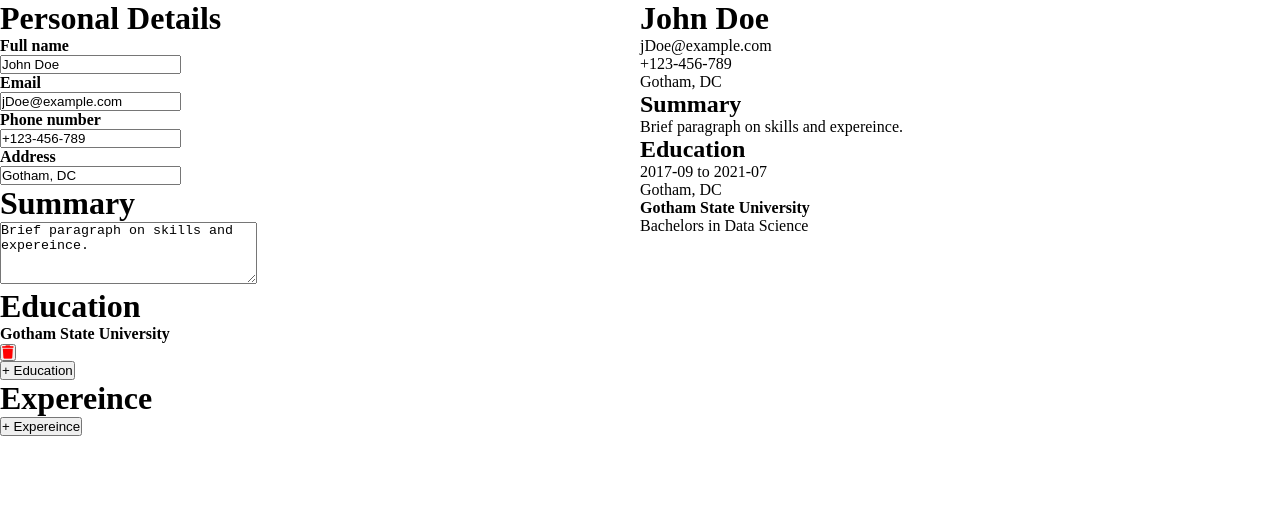
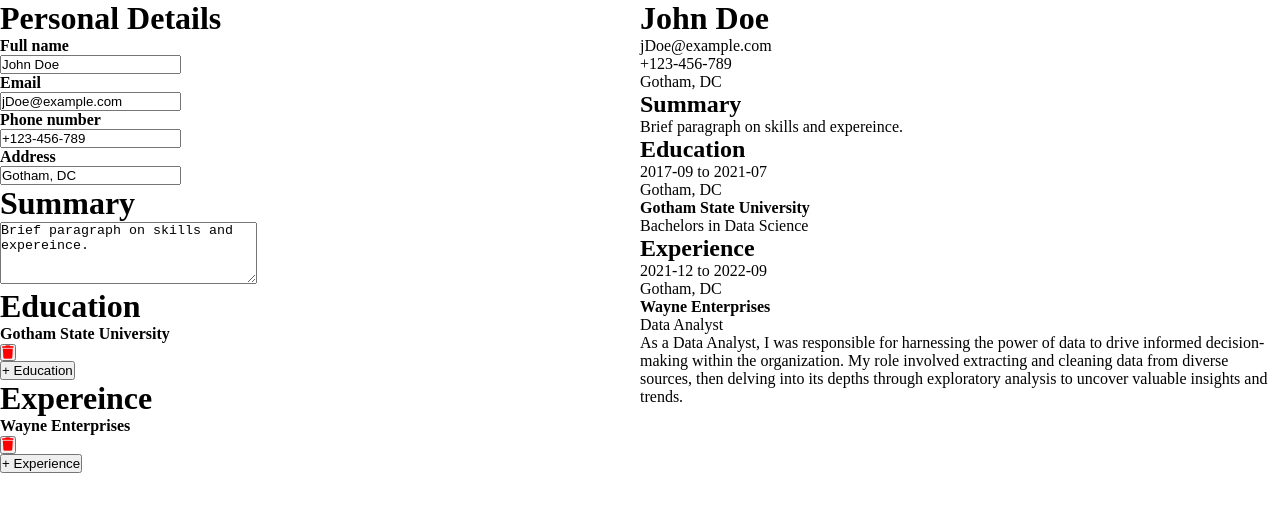
Before and after one commit to headlessNode/CV-application, a React (Vite) app: page / in a window 1280 px wide. Shown: the top 512 px of the page. Built offline with nearby package versions, Linux system fonts and the light colour scheme.

Commit message:
Add expereince section to cv - change date format in expereince forma - add expereince addition logic - add expereince deletion logic

```diff
--- a/src/App.jsx
+++ b/src/App.jsx
@@ -52,7 +52,32 @@ function CvEducation({ education }) {
     )
 }
 
-function Cv({ name, email, number, address, summary, education }) {
+function CvExperience({ experience }) {
+    return (
+        <div className="cv-expereince">
+            <h2>Experience</h2>
+            {experience.map((exp) => {
+                return (
+                    <div className="exp-deets" key={uuidv4()}>
+                        <div className="date-loc">
+                            <p>{`${exp.startDate} to ${exp.endDate}`}</p>
+                            <p>{`${exp.city}`}</p>
+                        </div>
+                        <div className="org">
+                            <h4>{`${exp.org}`}</h4>
+                            <p>{`${exp.position}`}</p>
+                        </div>
+                        <div className="exp-summary">
+                            <p>{`${exp.summary}`}</p>
+                        </div>
+                    </div>
+                )
+            })}
+        </div>
+    )
+}
+
+function Cv({ name, email, number, address, summary, education, experience }) {
     return (
         <div className="cv">
             <CvHeader
@@ -63,19 +88,28 @@ function Cv({ name, email, number, address, summary, education }) {
             />
             <CvSummary summary={summary} />
             <CvEducation education={education} />
+            <CvExperience experience={experience} />
         </div>
     )
 }
 
-function ExpereinceForm() {
+function ExperienceForm({ handleAddExperience }) {
     function addExperience(e) {
         const expContainer = e.target.parentElement.parentElement
         const expDeets = expContainer.querySelector('.experience-deets')
         const addExp = expContainer.querySelector('.add-exp')
-        const form = expContainer.querySelector('.experience-form')
-        form.style.display = 'none'
+        const formContainer = expContainer.querySelector('.experience-form')
+        const form = formContainer.querySelector('form')
+        formContainer.style.display = 'none'
         expDeets.style.display = 'block'
         addExp.style.display = 'block'
+        const formData = new FormData(form)
+        const formDataObject = {}
+        formData.forEach((value, key) => {
+            formDataObject[key] = value
+        })
+        handleAddExperience(formDataObject)
+        form.reset()
     }
 
     function cancelExpAddition(e) {
@@ -94,27 +128,32 @@ function ExpereinceForm() {
                 <label>
                     <h4>Company Name</h4>
                 </label>
-                <input type="text" />
+                <input type="text" name="org" autoComplete="off" />
                 <label>
                     <h4>Position Title</h4>
                 </label>
-                <input type="text" />
+                <input type="text" name="position" autoComplete="off" />
                 <label>
                     <h4>Start Date</h4>
                 </label>
-                <input type="date" />
+                <input type="month" name="startDate" autoComplete="off" />
                 <label>
                     <h4>End Date</h4>
                 </label>
-                <input type="date" />
+                <input type="month" name="endDate" autoComplete="off" />
                 <label>
                     <h4>Location</h4>
                 </label>
-                <input type="text" />
+                <input type="text" name="city" autoComplete="off" />
                 <label>
                     <h4>Description</h4>
                 </label>
-                <textarea rows={4} cols={30}></textarea>
+                <textarea
+                    rows={4}
+                    cols={30}
+                    name="summary"
+                    autoComplete="off"
+                ></textarea>
             </form>
             <button className="add-edu" onClick={addExperience}>
                 Add
@@ -126,7 +165,11 @@ function ExpereinceForm() {
     )
 }
 
-function Experience() {
+function Experience({
+    experience,
+    handleAddExperience,
+    handleDeleteExperience,
+}) {
     function showForm(e) {
         const expContainer = e.target.parentElement.parentElement
         const expDeets = expContainer.querySelector('.experience-deets')
@@ -140,16 +183,27 @@ function Experience() {
     return (
         <div className="experience">
             <h1>Expereince</h1>
-            <div className="experience-deets"></div>
+            <div className="experience-deets">
+                {experience.map((exp, idx) => (
+                    <div className={exp.org} key={uuidv4()}>
+                        <h4>{exp.org}</h4>
+                        <button
+                            onClick={() => handleDeleteExperience(idx)}
+                            className="fa-solid fa-trash"
+                            style={{ color: '#ff0000' }}
+                        ></button>
+                    </div>
+                ))}
+            </div>
             <div className="add-exp">
-                <button onClick={showForm}>+ Expereince</button>
+                <button onClick={showForm}>+ Experience</button>
             </div>
-            <ExpereinceForm />
+            <ExperienceForm handleAddExperience={handleAddExperience} />
         </div>
     )
 }
 
-function EducationForm({ education, handleAddEducation }) {
+function EducationForm({ handleAddEducation }) {
     function addEducation(e) {
         const eduContainer = e.target.parentElement.parentElement
         const eduDeets = eduContainer.querySelector('.education-deets')
@@ -243,10 +297,7 @@ function Education({ education, handleAddEducation, handleDelelteEducation }) {
             <div className="add-edu">
                 <button onClick={showForm}>+ Education</button>
             </div>
-            <EducationForm
-                education={education}
-                handleAddEducation={handleAddEducation}
-            />
+            <EducationForm handleAddEducation={handleAddEducation} />
         </div>
     )
 }
@@ -333,6 +384,9 @@ function InfoForm({
     education,
     handleAddEducation,
     handleDelelteEducation,
+    experience,
+    handleAddExperience,
+    handleDeleteExperience,
 }) {
     return (
         <div className="info-form">
@@ -355,7 +409,11 @@ function InfoForm({
                 handleAddEducation={handleAddEducation}
                 handleDelelteEducation={handleDelelteEducation}
             />
-            <Experience />
+            <Experience
+                experience={experience}
+                handleAddExperience={handleAddExperience}
+                handleDeleteExperience={handleDeleteExperience}
+            />
         </div>
     )
 }
@@ -375,6 +433,17 @@ function MainGrid() {
             startDate: '2017-09',
             endDate: '2021-07',
             city: 'Gotham, DC',
+        },
+    ])
+    let [experience, setExperience] = useState([
+        {
+            org: 'Wayne Enterprises',
+            position: 'Data Analyst',
+            startDate: '2021-12',
+            endDate: '2022-09',
+            city: 'Gotham, DC',
+            summary:
+                'As a Data Analyst, I was responsible for harnessing the power of data to drive informed decision-making within the organization. My role involved extracting and cleaning data from diverse sources, then delving into its depths through exploratory analysis to uncover valuable insights and trends.',
         },
     ])
 
@@ -407,6 +476,15 @@ function MainGrid() {
         setEducation(eduCpy)
     }
 
+    function handleAddExperience(expDeetsObject) {
+        setExperience([...experience, expDeetsObject])
+    }
+
+    function handleDeleteExperience(index) {
+        let expCpy = experience.filter((e, i) => i !== index)
+        setExperience(expCpy)
+    }
+
     return (
         <div className="main-grid">
             <InfoForm
@@ -423,6 +501,9 @@ function MainGrid() {
                 education={education}
                 handleAddEducation={handleAddEducation}
                 handleDelelteEducation={handleDelelteEducation}
+                experience={experience}
+                handleAddExperience={handleAddExperience}
+                handleDeleteExperience={handleDeleteExperience}
             />
             <Cv
                 name={name}
@@ -431,6 +512,7 @@ function MainGrid() {
                 address={address}
                 summary={summary}
                 education={education}
+                experience={experience}
             />
         </div>
     )
```
